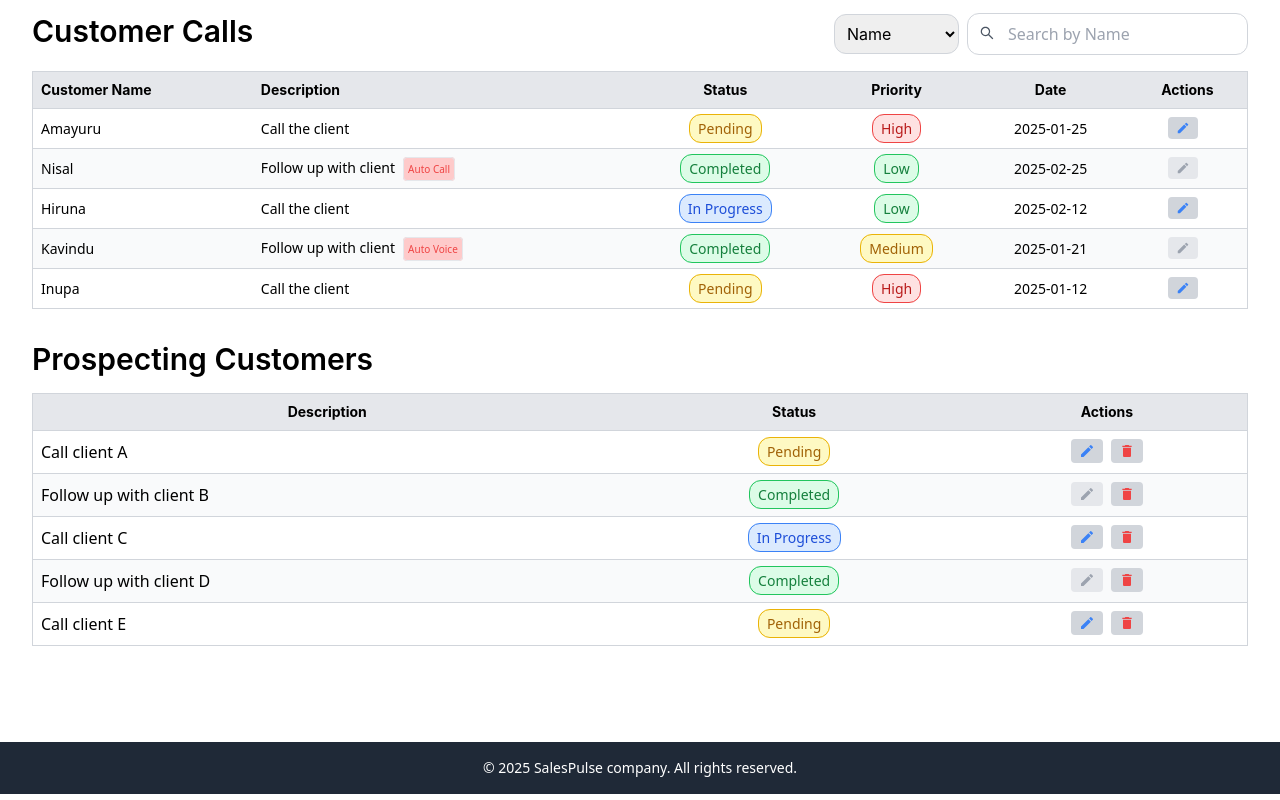
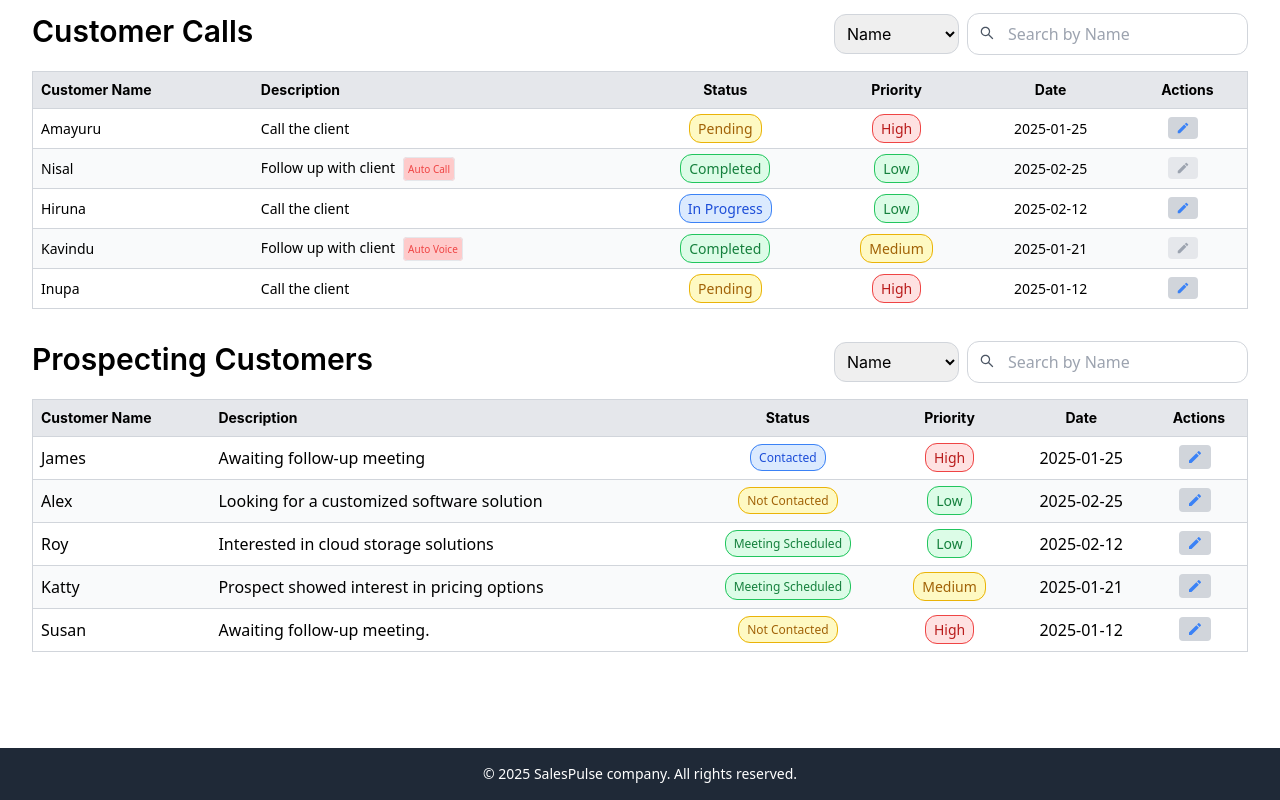
Before and after one commit to dilshanka/AI-Sprint, a React (Vite) app: page /home in a window 1280 px wide. Shown: the part 1641-2441 px from the top of the page. Built offline with nearby package versions, Linux system fonts and the light colour scheme; a web font is replaced by a local one.

Commit message:
Prospecting customers section implement

```diff
--- /dev/null
+++ b/src/components/Home/EditCustomers.tsx
@@ -0,0 +1,141 @@
+import { useEffect, useState } from "react";
+import { Customers } from "@/constants/prospectingCustomers";
+
+interface EditCustomersProps {
+  isOpen: boolean;
+  customer: Customers | null;
+  title: string;
+  onSave: (updatedCustomer: Customers) => void;
+  onClose: () => void;
+}
+
+const EditCustomers: React.FC<EditCustomersProps> = ({
+  isOpen,
+  customer,
+  onSave,
+  onClose,
+}) => {
+  const [updatedCustomer, setUpdatedCustomer] = useState<Customers | null>(customer);
+
+  useEffect(() => {
+    setUpdatedCustomer(customer);
+  }, [customer]);
+  if (!isOpen || !updatedCustomer) return null;
+
+  return (
+    <div className="fixed top-10 inset-0 bg-black bg-opacity-50 flex items-center justify-center">
+      <div className="bg-white m-6 sm:m-0 p-6 rounded shadow-lg w-1/2">
+        <h3 className="text-base sm:text-lg lg:text-xl font-semibold mb-2 sm:mb-4">
+          Edit Customer
+        </h3>
+        <div className="flex justify-between gap-8 mb-4">
+          <div className="w-full">
+            <label className="block mb-2 font-medium">Customer Name</label>
+            <input
+              type="text"
+              value={updatedCustomer?.name}
+              onChange={(e) =>
+                setUpdatedCustomer({ ...updatedCustomer, name: e.target.value })
+              }
+              className="w-full p-2 border rounded"
+            />
+          </div>
+          <div className="w-full">
+            <label className="block mb-2 font-medium">Description</label>
+            <input
+              type="text"
+              value={updatedCustomer?.description}
+              onChange={(e) =>
+                setUpdatedCustomer({ ...updatedCustomer, description: e.target.value })
+              }
+              className="w-full p-2 border rounded"
+            />
+          </div>
+        </div>
+        <div className="flex justify-between gap-8 mb-4">
+          {/* <div className="w-full">
+            <label className="block mb-2 font-medium">Auto Action</label>
+            <select
+              value={updatedCall?.autoAction || ""}
+              onChange={(e) =>
+                setUpdatedCall({
+                  ...updatedCall,
+                  autoAction: e.target.value as
+                    | "Auto Call"
+                    | "Auto Voice"
+                    | null,
+                })
+              }
+              className="w-full p-2 border rounded"
+            >
+              <option value="">None</option>
+              <option value="Auto Call">Auto Call</option>
+              <option value="Auto Voice">Auto Voice</option>
+            </select>
+          </div> */}
+          <div className="w-full">
+            <label className="block mb-2 font-medium">Status</label>
+            <select
+              value={updatedCustomer.status}
+              onChange={(e) =>
+                setUpdatedCustomer({ ...updatedCustomer, status: e.target.value })
+              }
+              className="w-full p-2 border rounded"
+            >
+              {["To Do", "In Progress", "Completed"].map((status) => (
+                <option key={status} value={status}>
+                  {status}
+                </option>
+              ))}
+            </select>
+          </div>
+        </div>
+        <div className="flex justify-between gap-8 mb-4">
+        <div className="w-full">
+          <label className="block mb-2 font-medium">Priority</label>
+          <select
+            value={updatedCustomer.priority}
+            onChange={(e) =>
+              setUpdatedCustomer({ ...updatedCustomer, priority: e.target.value })
+            }
+            className="w-full p-2 border rounded"
+          >
+            {["Low", "Medium", "High"].map((priority) => (
+              <option key={priority} value={priority}>
+                {priority}
+              </option>
+            ))}
+          </select>
+        </div>
+        <div className="w-full">
+          <label className="block mb-2 font-medium">Date</label>
+          <input
+            type="date"
+            value={updatedCustomer.date}
+            onChange={(e) =>
+              setUpdatedCustomer({ ...updatedCustomer, date: e.target.value })
+            }
+            className="w-full p-2 border rounded"
+          />
+        </div>
+        </div>
+        <div className="flex justify-end space-x-1 sm:space-x-2 text-sm sm:text-base">
+          <button
+            onClick={onClose}
+            className="px-2 sm:px-4 py-1 sm:py-2 bg-gray-300 rounded hover:bg-gray-500"
+          >
+            Cancel
+          </button>
+          <button
+            onClick={() => onSave(updatedCustomer)}
+            className="px-4 sm:px-4 py-1 sm:py-2 bg-blue-500 text-white rounded hover:bg-blue-700"
+          >
+            Save
+          </button>
+        </div>
+      </div>
+    </div>
+  );
+};
+
+export default EditCustomers;
--- /dev/null
+++ b/src/constants/prospectingCustomers.tsx
@@ -0,0 +1,51 @@
+export type Customers = {
+  id: string;
+  name: string;
+  description: string;
+  status: string;
+  priority: string;
+  date: string;
+};
+
+export const prospectingCustomers: Customers[] = [
+  {
+    id: "1",
+    name: "James",
+    description: "Awaiting follow-up meeting",
+    status: "Contacted",
+    priority: "High",
+    date: "2025-01-25",
+  },
+  {
+    id: "2",
+    name: "Alex",
+    description: "Looking for a customized software solution",
+    status: "Not Contacted",
+    priority: "Low",
+    date: "2025-02-25",
+  },
+  {
+    id: "3",
+    name: "Roy",
+    description: "Interested in cloud storage solutions",
+    status: "Meeting Scheduled",
+    priority: "Low",
+    date: "2025-02-12",
+  },
+  {
+    id: "4",
+    name: "Katty",
+    description: "Prospect showed interest in pricing options",
+    status: "Meeting Scheduled",
+    priority: "Medium",
+    date: "2025-01-21",
+  },
+  {
+    id: "5",
+    name: "Susan",
+    description: "Awaiting follow-up meeting.",
+    status: "Not Contacted",
+    priority: "High",
+    date: "2025-01-12",
+  },
+];
--- a/src/section/Home/ProspectingCustomers.tsx
+++ b/src/section/Home/ProspectingCustomers.tsx
@@ -1,116 +1,75 @@
-// import { useState } from "react";
-
-// const ProspectingCustomers = () => {
-//   const [prospects, setProspects] = useState([
-//     { description: "Send email to prospect A", status: "In Progress" },
-//     { description: "Schedule meeting with prospect B", status: "Pending" },
-//   ]);
-
-//   const handleDelete = (index: number) => {
-//     setProspects(prospects.filter((_, i) => i !== index));
-//   };
-
-//   const handleEdit = (index: number) => {
-//     const newDescription = prompt("Enter new description:");
-//     if (newDescription) {
-//       const updatedProspects = [...prospects];
-//       updatedProspects[index].description = newDescription;
-//       setProspects(updatedProspects);
-//     }
-//   };
-
-//   return (
-//     <div className="p-4">
-//       <h2 className="text-xl font-bold mb-4">Prospecting Customers</h2>
-//       <table className="table-auto w-full border border-gray-300">
-//         <thead>
-//           <tr>
-//             <th className="border px-4 py-2">Description</th>
-//             <th className="border px-4 py-2">Status</th>
-//             <th className="border px-4 py-2">Actions</th>
-//           </tr>
-//         </thead>
-//         <tbody>
-//           {prospects.map((prospect, index) => (
-//             <tr key={index}>
-//               <td className="border px-4 py-2">{prospect.description}</td>
-//               <td className="border px-4 py-2">{prospect.status}</td>
-//               <td className="border px-4 py-2">
-//                 <button
-//                   onClick={() => handleEdit(index)}
-//                   className="mr-2 px-2 py-1 bg-blue-500 text-white rounded"
-//                 >
-//                   Edit
-//                 </button>
-//                 <button
-//                   onClick={() => handleDelete(index)}
-//                   className="px-2 py-1 bg-red-500 text-white rounded"
-//                 >
-//                   Delete
-//                 </button>
-//               </td>
-//             </tr>
-//           ))}
-//         </tbody>
-//       </table>
-//     </div>
-//   );
-// };
-
-// export default ProspectingCustomers;
-
-import DeleteModal from "@/components/Home/DeleteModal";
-import EditModal from "@/components/Home/EditModal";
+import EditCustomers from "@/components/Home/EditCustomers";
+import SearchBar from "@/components/SearchBar";
+import {
+  Customers,
+  prospectingCustomers,
+} from "@/constants/prospectingCustomers";
 import { useState } from "react";
-import { MdDelete, MdEdit } from "react-icons/md";
+import { MdEdit } from "react-icons/md";
 
 const ProspectingCustomers = () => {
-  const [prospects, setProspects] = useState([
-    { description: "Call client A", status: "Pending" },
-    { description: "Follow up with client B", status: "Completed" },
-    { description: "Call client C", status: "In Progress" },
-    { description: "Follow up with client D", status: "Completed" },
-    { description: "Call client E", status: "Pending" },
-  ]);
+  const [customers, setCustomers] = useState<Customers[]>(prospectingCustomers);
+  const [isEditModalOpen, setEditModalOpen] = useState(false);
+  const [searchQuery, setSearchQuery] = useState("");
+  const [selectedColumn, setSelectedColumn] = useState("Name");
+  const [currentCustomer, setCurrentCustomer] = useState<Customers | null>(
+    null
+  );
 
-  const [isEditModalOpen, setEditModalOpen] = useState(false);
-  const [isDeleteModalOpen, setDeleteModalOpen] = useState(false);
-  const [currentIndex, setCurrentIndex] = useState<number | null>(null);
+  const filteredCustomers = customers.filter((customer) => {
+    const columnValue =
+      customer[selectedColumn.toLowerCase() as keyof typeof customer];
+    return columnValue
+      ? columnValue.toString().toLowerCase().includes(searchQuery.toLowerCase())
+      : false;
+  });
 
-  const handleEditClick = (index: number) => {
-    setCurrentIndex(index);
+  const handleEditClick = (customer: Customers) => {
+    setCurrentCustomer(customer);
     setEditModalOpen(true);
   };
 
-  const handleDeleteClick = (index: number) => {
-    setCurrentIndex(index);
-    setDeleteModalOpen(true);
-  };
+  // const handleDeleteClick = (index: number) => {
+  //   setCurrentIndex(index);
+  //   setDeleteModalOpen(true);
+  // };
 
-  const handleEditSave = (newDescription: string) => {
-    if (currentIndex !== null) {
-      const updatedProspects = [...prospects];
-      updatedProspects[currentIndex].description = newDescription;
-      setProspects(updatedProspects);
-    }
+  const handleEditSave = (updateCustomer: Customers) => {
+    const updatedCustomers = customers.map((customer) =>
+      customer.id === currentCustomer?.id ? updateCustomer : customer
+    );
+    setCustomers(updatedCustomers); // Update the task list with the edited task
     setEditModalOpen(false);
   };
 
-  const handleDeleteConfirm = () => {
-    if (currentIndex !== null) {
-      setProspects(prospects.filter((_, i) => i !== currentIndex));
-    }
-    setDeleteModalOpen(false);
-  };
+  // const handleDeleteConfirm = () => {
+  //   if (currentIndex !== null) {
+  //     setProspects(prospects.filter((_, i) => i !== currentIndex));
+  //   }
+  //   setDeleteModalOpen(false);
+  // };
 
   const getStatusStyles = (status: string) => {
     switch (status) {
-      case "Pending":
+      case "Not Contacted":
         return "bg-yellow-100 text-yellow-700 border-yellow-500";
-      case "Completed":
+      case "Meeting Scheduled":
         return "bg-green-100 text-green-700 border-green-500";
-      case "In Progress":
+      case "Contacted":
         return "bg-blue-100 text-blue-700 border-blue-500";
+      default:
+        return "bg-gray-100 text-gray-700 border-gray-500";
+    }
+  };
+
+  const getPriorityStyles = (status: string) => {
+    switch (status) {
+      case "Low":
+        return "bg-green-100 text-green-700 border-green-500";
+      case "Medium":
+        return "bg-yellow-100 text-yellow-700 border-yellow-500";
+      case "High":
+        return "bg-red-100 text-red-700 border-red-500";
       default:
         return "bg-gray-100 text-gray-700 border-gray-500";
     }
@@ -118,27 +77,43 @@ const ProspectingCustomers = () => {
 
   return (
     <div className="mt-4 sm:mt-8">
-      <h2 className="capitalize font-inter font-semibold text-xl md:text-3xl mb-2 sm:mb-4">
-        Prospecting Customers
-      </h2>
+      <div className="flex justify-between">
+        <h2 className="capitalize font-inter font-semibold text-xl md:text-3xl mb-2 sm:mb-4">
+          Prospecting Customers
+        </h2>
+        <SearchBar
+          placeholder={`Search by ${selectedColumn}`}
+          value={searchQuery}
+          onChange={(e) => setSearchQuery(e.target.value)}
+          columns={["Name", "Description", "Status", "Priority"]}
+          selectedColumn={selectedColumn}
+          onColumnChange={(e) => setSelectedColumn(e.target.value)}
+        />
+      </div>
       <table className="table-auto w-full border border-gray-300">
         <thead>
           <tr className="bg-gray-200 font-inter text-sm sm:text-center">
-            <th className="p-2 border-gray-300">Description</th>
+            <th className="p-2 border-gray-300 text-start">Customer Name</th>
+            <th className="p-2 border-gray-300 text-start">Description</th>
             <th className="p-2 border-gray-300">Status</th>
+            <th className="p-2 border-gray-300">Priority</th>
+            <th className="p-2 border-gray-300">Date</th>
             <th className="p-2 border-gray-300">Actions</th>
           </tr>
         </thead>
         <tbody>
-          {prospects.map((prospect, index) => (
+          {filteredCustomers.map((prospect, index) => (
             <tr
               key={index}
-              className="hover:bg-gray-100 font-medium text-xs xsm:text-sm md:text-base even:bg-gray-50"
+              className="hover:bg-gray-100 font-medium text-xs xsm:text-sm sm:text-base even:bg-gray-50"
             >
               <td className="p-2 border-y border-l border-gray-300">
+                {prospect.name}
+              </td>
+              <td className="p-2 border-y border-gray-300">
                 {prospect.description}
               </td>
-              <td className="p-2 border-y border-gray-300 text-center text-[10px] xsm:text-xs sm:text-sm">
+              <td className="p-2 border-y border-gray-300 text-center text-[10px] xsm:text-xs sm:text-xs">
                 <span
                   className={`px-1 xsm:px-2 py-1 rounded-xl border ${getStatusStyles(
                     prospect.status
@@ -147,9 +122,21 @@ const ProspectingCustomers = () => {
                   {prospect.status}
                 </span>
               </td>
+              <td className="p-2 border-y border-gray-300 text-center text-[10px] xsm:text-xs sm:text-sm">
+                <span
+                  className={`px-1 xsm:px-2 py-1 rounded-xl border ${getPriorityStyles(
+                    prospect.priority
+                  )}`}
+                >
+                  {prospect.priority}
+                </span>
+              </td>
+              <td className="p-2 border-y border-gray-300 text-center">
+                {prospect.date}
+              </td>
               <td className="p-2 border-y border-gray-300 text-center">
                 <button
-                  onClick={() => handleEditClick(index)}
+                  onClick={() => handleEditClick(prospect)}
                   disabled={prospect.status === "Completed"}
                   className={`mr-2 px-2 py-1 rounded ${
                     prospect.status === "Completed"
@@ -160,12 +147,12 @@ const ProspectingCustomers = () => {
                   <MdEdit />
                 </button>
 
-                <button
+                {/* <button
                   onClick={() => handleDeleteClick(index)}
                   className="px-2 py-1 bg-gray-300 text-red-500 hover:bg-gray-500 hover:text-red-300 rounded"
                 >
                   <MdDelete />
-                </button>
+                </button> */}
               </td>
             </tr>
           ))}
@@ -173,20 +160,18 @@ const ProspectingCustomers = () => {
       </table>
 
       {/* Modals */}
-      <EditModal
+      <EditCustomers
         isOpen={isEditModalOpen}
-        description={
-          currentIndex !== null ? prospects[currentIndex].description : ""
-        }
-        title="Update Prospecting Calls"
+        customer={currentCustomer}
+        title="Update Customer Details"
         onSave={handleEditSave}
         onClose={() => setEditModalOpen(false)}
       />
-      <DeleteModal
+      {/* <DeleteModal
         isOpen={isDeleteModalOpen}
         onConfirm={handleDeleteConfirm}
         onClose={() => setDeleteModalOpen(false)}
-      />
+      /> */}
     </div>
   );
 };
```
